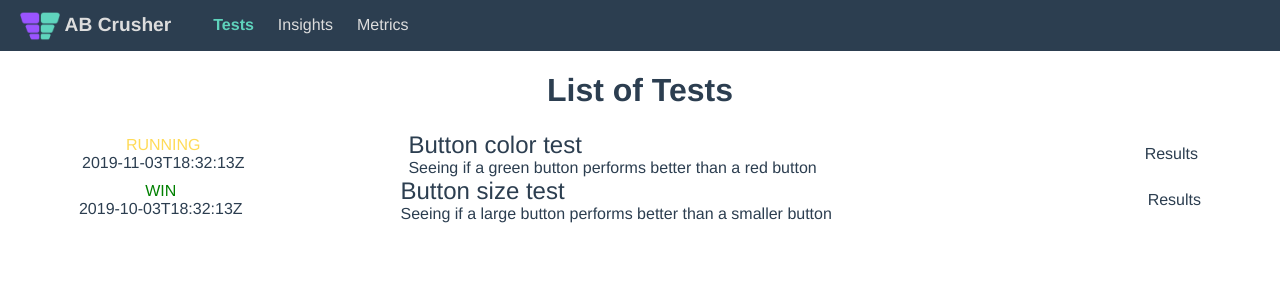
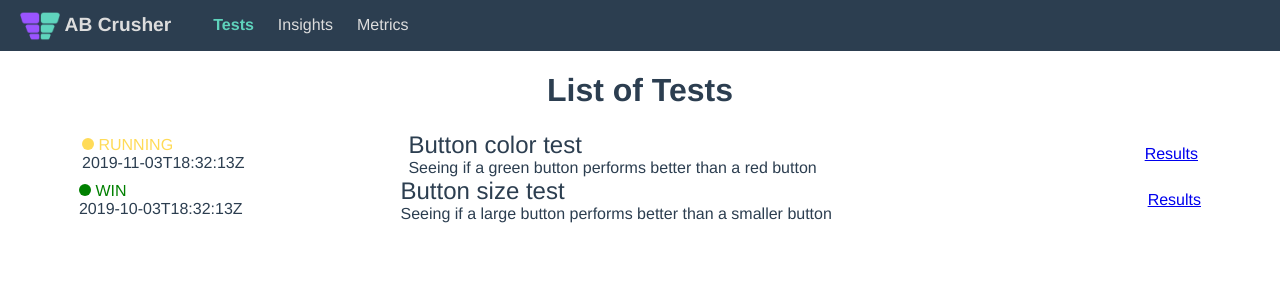
Before and after one commit to jdorn/ab-crusher, a Vue app: page /tests in a window 1280 px wide. Shown: the top 300 px of the page. Built offline with nearby package versions, Linux system fonts and the light colour scheme.

Commit message:
add status dot and link to test result page

```diff
--- a/src/views/TestList.vue
+++ b/src/views/TestList.vue
@@ -13,13 +13,15 @@
             v-if="test.status === 'STOPPED'"
             :class="['outcome', test.outcome]"
           >
+            <span :class="['dot', test.outcome]"></span>
             {{ test.outcome }}
           </div>
           <div v-else :class="['status', test.status]">
+            <span :class="['dot', test.status]"></span>
             {{ test.status }}
           </div>
           <div class="started-at">
-            <span>{{ test.started_at | moment("dddd, MMMM Do YYYY") }}</span>
+            <span>{{ test.started_at | moment("MMM D YYYY") }}</span>
           </div>
         </div>
         <div class="name-and-desc">
@@ -27,9 +29,9 @@
           <div class="desc">{{ test.description }}</div>
         </div>
         <div class="groups"></div>
-        <div class="results">
+        <router-link :to="{ name: 'test', params: { id: test.id } }">
           Results
-        </div>
+        </router-link>
       </div>
     </div>
   </div>
@@ -82,36 +84,68 @@ export default {
   align-items: center;
 }
 
+.dot {
+  height: 12px;
+  width: 12px;
+  border-radius: 50%;
+  display: inline-block;
+}
+
 .status {
   &.DRAFT {
     color: gray;
+    .dot {
+      background-color: gray;
+    }
   }
 
   &.PENDING {
     color: gray;
+    .dot {
+      background-color: gray;
+    }
   }
 
   &.RUNNING {
     color: #ffdb58;
+    .dot {
+      background-color: #ffdb58;
+    }
   }
 }
 
 .outcome {
   &.WIN {
     color: green;
+    .dot {
+      background-color: green;
+    }
   }
 
   &.LOSS {
     color: red;
+    .dot {
+      background-color: red;
+    }
   }
 
   &.DRAW {
     color: blue;
+    .dot {
+      background-color: blue;
+    }
   }
 
   &.DNF {
     color: gray;
+    .dot {
+      background-color: gray;
+    }
   }
+}
+
+.meta {
+  text-align: left;
 }
 
 .name-and-desc {
```
